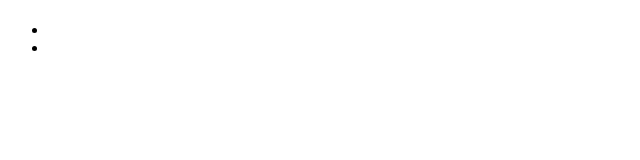
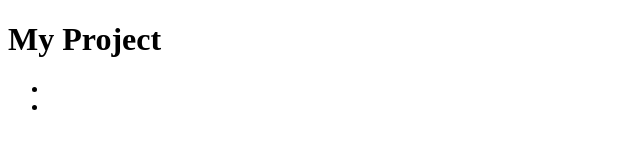
Before and after one commit to EugeneProtsenko/my-project_, a plain HTML site: page index.html in a window 1280 px wide. Shown: the whole page, without its empty margins (0-640 px from the left). Drawn offline with Linux system fonts and the light colour scheme.

Commit message:
set correct page title

```diff
--- a/index.html
+++ b/index.html
@@ -6,7 +6,7 @@
     <title>Document</title>
 </head>
 <body>
-    <h1></h1>
+    <h1>My Project</h1>
     <ul>
         <li></li>
         <li></li>
```
